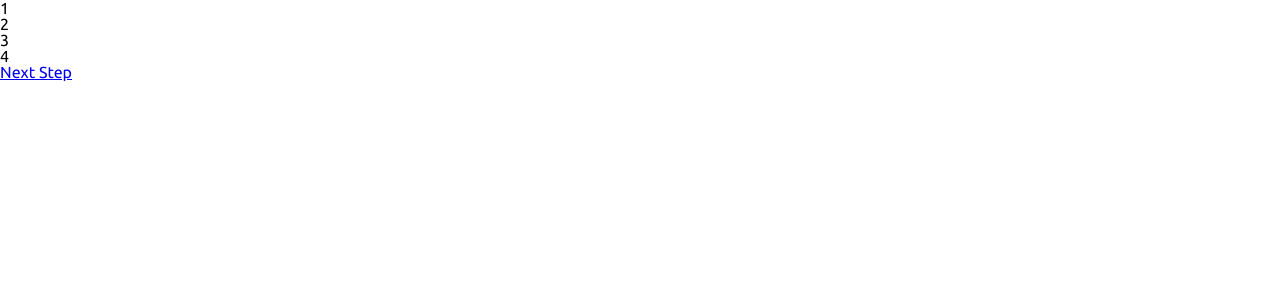
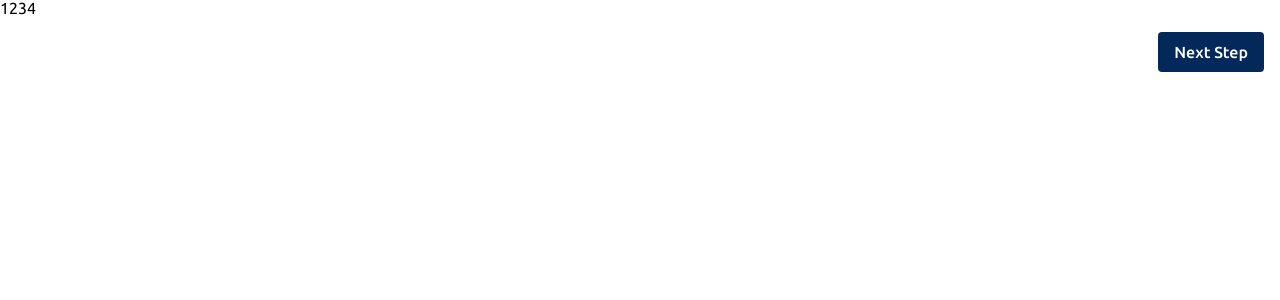
Before and after one commit to Rpayet/fem-stepform, a React (Create React App) app: page /subscribe in a window 1280 px wide. Shown: the top 300 px of the page. Built offline with nearby package versions, Linux system fonts and the light colour scheme.

Commit message:
Styles update

```diff
--- a/src/App.css
+++ b/src/App.css
@@ -19,4 +19,38 @@ ul {
   list-style: none;
 }
 
+#Sub-form .steps-ariane {
+  display: flex;
+}
+#Sub-form .btn-form-nav {
+  display: grid;
+  grid-template-columns: 1fr 1fr;
+  margin: 1rem;
+}
+#Sub-form .btn-form-nav .btn {
+  display: block;
+  width: fit-content;
+  margin: 0;
+  padding: 0.75rem 1rem;
+  border-radius: 0.25rem;
+  text-decoration: none;
+  font-weight: 500;
+}
+#Sub-form .btn-form-nav .start {
+  justify-self: flex-start;
+  color: hsl(231deg, 11%, 63%);
+}
+#Sub-form .btn-form-nav .end, #Sub-form .btn-form-nav .center {
+  background-color: hsl(213deg, 96%, 18%);
+  color: hsl(0deg, 0%, 100%);
+}
+#Sub-form .btn-form-nav .end {
+  justify-self: flex-end;
+  grid-column: 2/3;
+}
+#Sub-form .btn-form-nav .center {
+  grid-column: 1/3;
+  margin: auto;
+}
+
 /*# sourceMappingURL=App.css.map */
--- a/src/assets/styles/main.scss
+++ b/src/assets/styles/main.scss
@@ -1 +1,4 @@
 @import './utils/reset';
+@import './utils/variables';
+
+@import './pages/subscribeform.scss';
--- /dev/null
+++ b/src/assets/styles/pages/subscribeform.scss
@@ -0,0 +1,44 @@
+// LAYOUTS
+#Sub-form {
+    .steps-ariane {
+        display: flex;
+    }
+
+    .btn-form-nav {
+        display: grid;
+        grid-template-columns: 1fr 1fr;
+        margin: 1rem;
+
+        .btn {
+            display: block;
+            width: fit-content;
+            margin: 0;
+            padding: .75rem 1rem;
+            border-radius: .25rem;
+            text-decoration: none;
+            font-weight: 500;
+        }
+
+        .start {
+            justify-self: flex-start;
+            color: $Cool-gray;
+        }
+
+        .end, .center {
+            background-color: $Marine-blue;
+            color: $White;
+        }
+
+        .end {
+            justify-self: flex-end;
+            grid-column: 2/3;
+        }
+
+        .center {
+            grid-column: 1/3;
+            margin: auto;
+        }
+    }
+}
+
+// STEPS PAGES
--- a/src/pages/SubscribeForm.jsx
+++ b/src/pages/SubscribeForm.jsx
@@ -17,7 +17,7 @@ export default function SubscribeForm() {
     }, []);
 
     return (
-        <form id='sub-form'>
+        <form id='Sub-form'>
             <div className='steps-ariane'>
                 <p>1</p>
                 <p>2</p>
@@ -29,13 +29,13 @@ export default function SubscribeForm() {
 
             <div className='btn-form-nav'>
                 {(currentStep > 1 && currentStep < 5)
-                    && <Link onClick={() => {setCurrentStep(currentStep-1)}} to={`/subscribe/step${currentStep-1}`} >Go Back</Link>}
+                    && <Link className='btn start' onClick={() => {setCurrentStep(currentStep-1)}} to={`/subscribe/step${currentStep-1}`} >Go Back</Link>}
                 {(currentStep < 4)
-                    && <Link onClick={() => {setCurrentStep(currentStep+1)}} to={`/subscribe/step${currentStep + 1}`} >Next Step</Link>}
+                    && <Link className='btn end' onClick={() => {setCurrentStep(currentStep+1)}} to={`/subscribe/step${currentStep + 1}`} >Next Step</Link>}
                 {currentStep === 4
-                    && <Link onClick={() => {setCurrentStep(currentStep+1)}} to={`/subscribe/confirm`} >Confirm</Link>}
+                    && <Link className='btn end' onClick={() => {setCurrentStep(currentStep+1)}} to={`/subscribe/confirm`} >Confirm</Link>}
                 {currentStep === 5 &&
-                    <Link to='/'>Home</Link>}
+                    <Link className='btn center' to='/'>Home</Link>}
             </div>
         </form>
     );
```
Also changed, not shown: src/assets/styles/utils/_variables.scss (added, +13 -0 lines), 1 other file (tests, documents, lock files or other folders).
